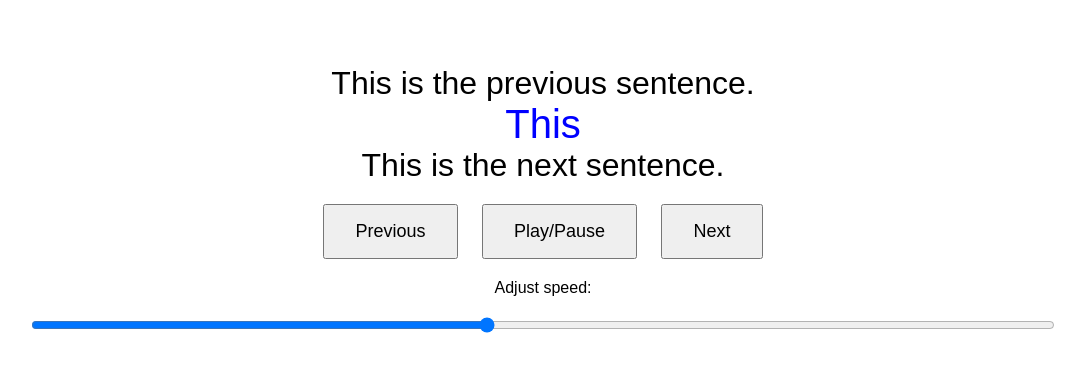
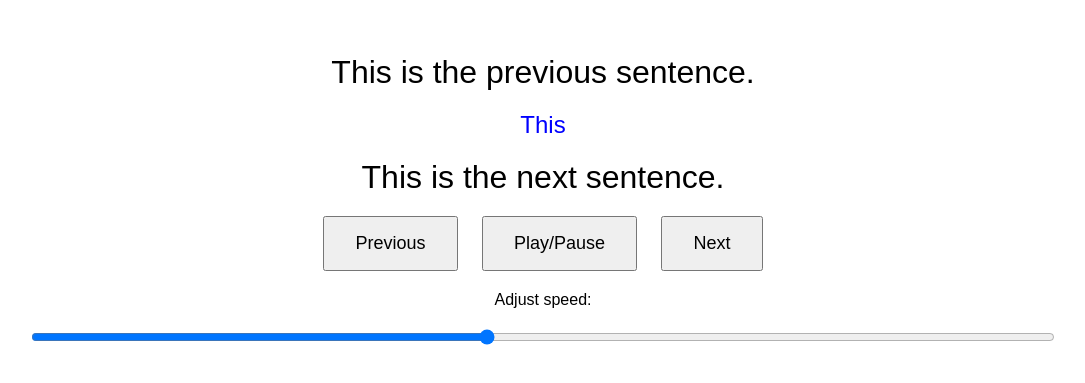
Before and after one commit to Gachon-junghyun/Book, a plain HTML site: page B3.html in a window 1280 px wide. Shown: the part 191-574 px from the top of the page, without its empty margins (97-1182 px from the left). Drawn offline with Linux system fonts and the light colour scheme.

Commit message:
Update B3.html

```diff
--- a/B3.html
+++ b/B3.html
@@ -30,7 +30,28 @@
   #wordDisplay {
     font-size: 5vh; /* 화면 높이에 비례하는 폰트 크기 */
     color: blue;
+
+    margin: 20px;
+
+
+    /*    display: inline-block; */
+    font-size: 24px; /* 기본 글자 크기 설정 */
+    opacity: 1; /* 처음에는 글자가 보이지 않음  1로 보임으로 수정*/
+    animation: fadeInOut 1s 1; /* 애니메이션 적용, 3초 동안 무한 반복 */
+
   }
+  @keyframes fadeInOut {
+    0%, 100% {
+
+      transform: scale(0.9); /* 글자가 50% 크기에서 시작 */
+    }
+    50% {
+
+      transform: scale(1.1); /* 글자가 150% 크기로 커졌다가 다시 작아짐 */
+    }
+  }
+
+
   #currentSentence, #nextSentence {
     font-size: 4vh;
   }
@@ -58,7 +79,17 @@
 
   function updateWordDisplay() {
     if (index < words.length) {
-      document.getElementById("wordDisplay").textContent = words[index];
+      var element = document.getElementById("wordDisplay");
+      element.textContent = words[index];
+
+           // 애니메이션 재설정
+      element.style.animation = 'none';
+
+      // 브라우저가 스타일 변경을 처리하도록 강제로 리플로우 발생
+      element.offsetHeight; // 이 코드가 리플로우를 유발
+
+      element.style.animation = "fadeInOut 2s 1";
+
     }
   }
 
```
